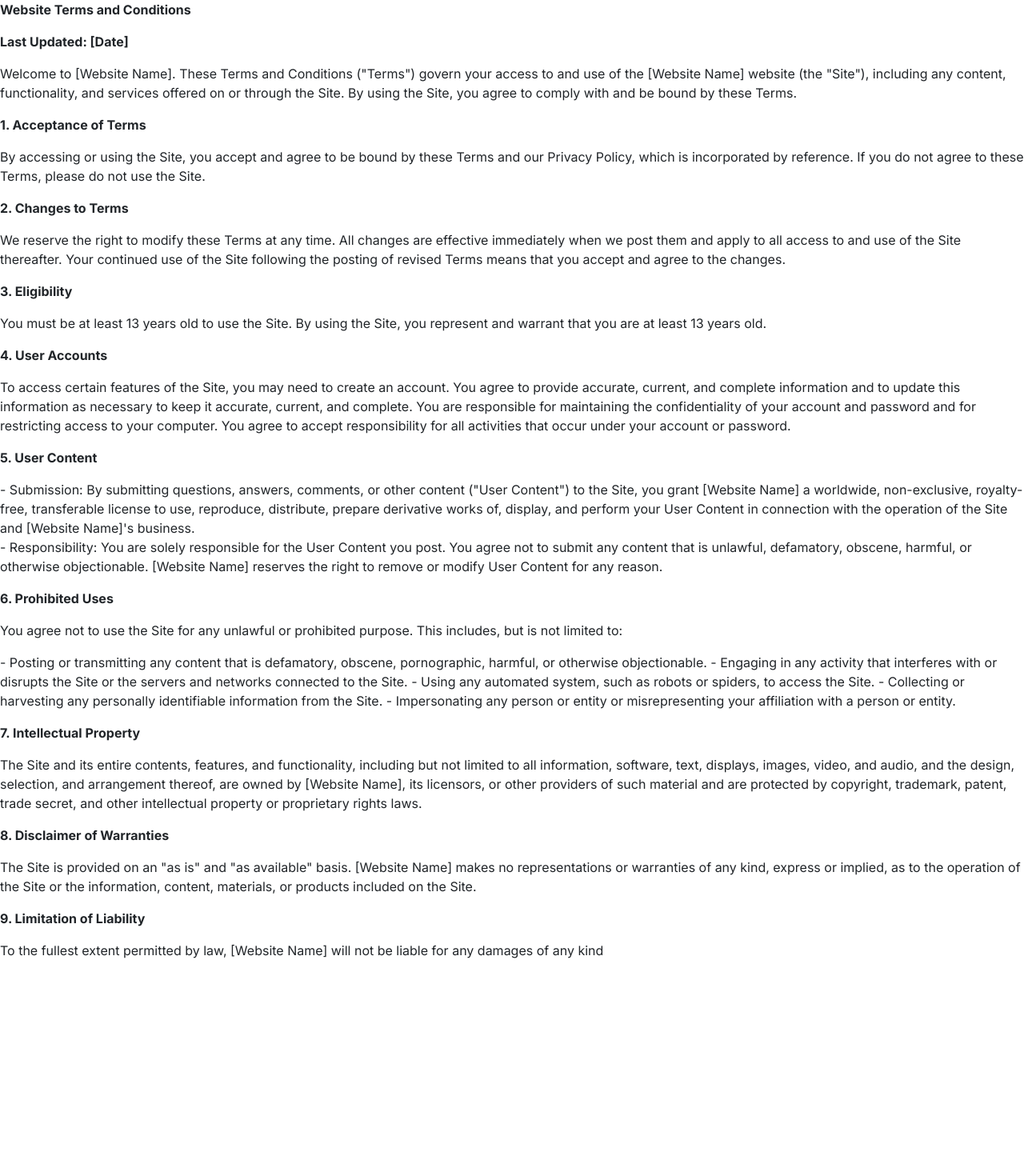
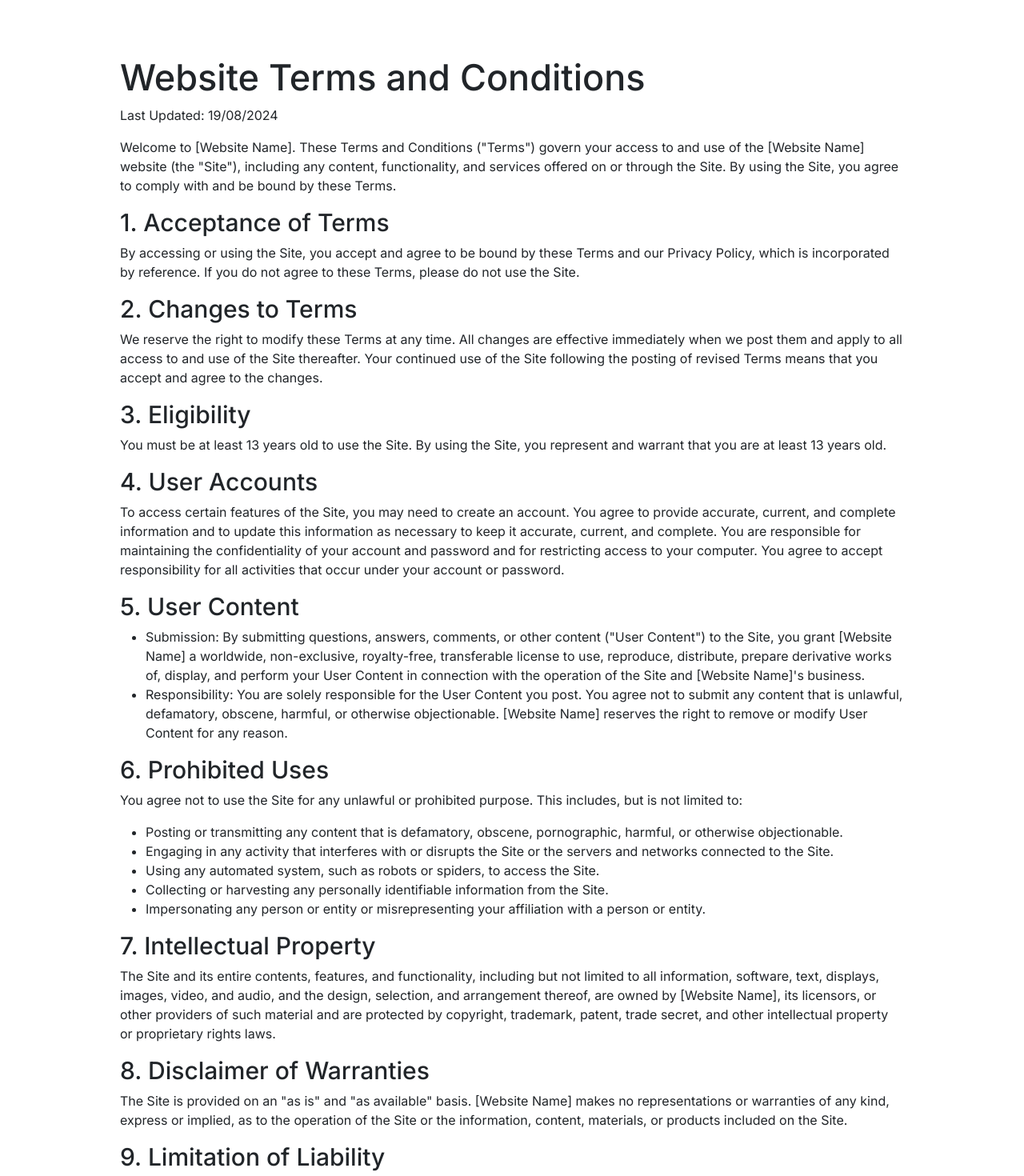
Before and after one commit to LuizGabrielGomes/project_react_english, a Next.js app: page /pages/termsAndConditions in a window 1280 px wide. Shown: the top 1470 px of the page at 80% size. Before the commit the page ends 1216 px from the top, so only its background shows below. Built offline with nearby package versions, Linux system fonts and the light colour scheme.

Commit message:
update terms and conditions

```diff
--- a/app/pages/termsAndConditions/page.jsx
+++ b/app/pages/termsAndConditions/page.jsx
@@ -1,56 +1,106 @@
+import "./styles.css"
+
 export default function termsAndConditions() {
     return (
         <>
 
-<p><strong>Website Terms and Conditions</strong></p>
+            <h1>
+                Website Terms and Conditions
+            </h1>
 
-<p><strong>Last Updated: [Date]</strong></p>
+            <p>
+                Last Updated: 19/08/2024
+            </p>
 
-<p>Welcome to [Website Name]. These Terms and Conditions ("Terms") govern your access to and use of the [Website Name] website (the "Site"), including any content, functionality, and services offered on or through the Site. By using the Site, you agree to comply with and be bound by these Terms.</p>
+            <p>
+                Welcome to [Website Name]. These Terms and Conditions ("Terms") govern your access to and use of the [Website Name] website (the "Site"), including any content, functionality, and services offered on or through the Site. By using the Site, you agree to comply with and be bound by these Terms.
+            </p>
 
-<p><strong> 1. Acceptance of Terms</strong></p>
+            <h2>
+                1. Acceptance of Terms
+            </h2>
 
-<p>By accessing or using the Site, you accept and agree to be bound by these Terms and our Privacy Policy, which is incorporated by reference. If you do not agree to these Terms, please do not use the Site.</p>
+            <p>
+                By accessing or using the Site, you accept and agree to be bound by these Terms and our Privacy Policy, which is incorporated by reference. If you do not agree to these Terms, please do not use the Site.
+            </p>
 
-<p><strong>2. Changes to Terms</strong></p>
+            <h2>
+                2. Changes to Terms
+            </h2>
 
-<p>We reserve the right to modify these Terms at any time. All changes are effective immediately when we post them and apply to all access to and use of the Site thereafter. Your continued use of the Site following the posting of revised Terms means that you accept and agree to the changes.</p>
+            <p>
+                We reserve the right to modify these Terms at any time. All changes are effective immediately when we post them and apply to all access to and use of the Site thereafter. Your continued use of the Site following the posting of revised Terms means that you accept and agree to the changes.
+            </p>
 
-<p><strong>3. Eligibility</strong></p>
+            <h2>
+                3. Eligibility
+            </h2>
 
-<p>You must be at least 13 years old to use the Site. By using the Site, you represent and warrant that you are at least 13 years old.</p>
+            <p>
+                You must be at least 13 years old to use the Site. By using the Site, you represent and warrant that you are at least 13 years old.
+            </p>
 
-<p><strong>4. User Accounts</strong></p>
+            <h2>
+                4. User Accounts
+            </h2>
 
-<p>To access certain features of the Site, you may need to create an account. You agree to provide accurate, current, and complete information and to update this information as necessary to keep it accurate, current, and complete. You are responsible for maintaining the confidentiality of your account and password and for restricting access to your computer. You agree to accept responsibility for all activities that occur under your account or password.</p>
+            <p>
+                To access certain features of the Site, you may need to create an account. You agree to provide accurate, current, and complete information and to update this information as necessary to keep it accurate, current, and complete. You are responsible for maintaining the confidentiality of your account and password and for restricting access to your computer. You agree to accept responsibility for all activities that occur under your account or password.
+            </p>
 
-<p><strong>5. User Content</strong></p>
+            <h2>
+                5. User Content
+            </h2>
 
-- Submission: By submitting questions, answers, comments, or other content ("User Content") to the Site, you grant [Website Name] a worldwide, non-exclusive, royalty-free, transferable license to use, reproduce, distribute, prepare derivative works of, display, and perform your User Content in connection with the operation of the Site and [Website Name]'s business.
+            <ul>
+                <li>
+                    Submission: By submitting questions, answers, comments, or other content ("User Content") to the Site, you grant [Website Name]  a worldwide, non-exclusive, royalty-free, transferable license to use, reproduce, distribute, prepare derivative works of, display, and perform your User Content in connection with the operation of the Site and [Website Name]'s business.
+                </li>
 
-<p>- Responsibility: You are solely responsible for the User Content you post. You agree not to submit any content that is unlawful, defamatory, obscene, harmful, or otherwise objectionable. [Website Name] reserves the right to remove or modify User Content for any reason.</p>
+                <li>
+                    Responsibility: You are solely responsible for the User Content you post. You agree not to submit any content that is unlawful, defamatory, obscene, harmful, or otherwise objectionable. [Website Name] reserves the right to remove or modify User Content for any reason.
+                </li>
+            </ul>
 
-<p><strong>6. Prohibited Uses</strong></p>
+            <h2>
+                6. Prohibited Uses
+            </h2>
 
-<p>You agree not to use the Site for any unlawful or prohibited purpose. This includes, but is not limited to:</p>
+            <p>
+                You agree not to use the Site for any unlawful or prohibited purpose. This includes, but is not limited to:
+            </p>
 
-<p>- Posting or transmitting any content that is defamatory, obscene, pornographic, harmful, or otherwise objectionable.
-- Engaging in any activity that interferes with or disrupts the Site or the servers and networks connected to the Site.
-- Using any automated system, such as robots or spiders, to access the Site.
-- Collecting or harvesting any personally identifiable information from the Site.
-- Impersonating any person or entity or misrepresenting your affiliation with a person or entity.</p>
+            <ul>
+                <li>Posting or transmitting any content that is defamatory, obscene, pornographic, harmful, or otherwise objectionable.</li>
+                <li>Engaging in any activity that interferes with or disrupts the Site or the servers and networks connected to the Site.</li>
+                <li>Using any automated system, such as robots or spiders, to access the Site.</li>
+                <li>Collecting or harvesting any personally identifiable information from the Site.</li>
+                <li>Impersonating any person or entity or misrepresenting your affiliation with a person or entity.</li>
+            </ul>
 
-<p><strong> 7. Intellectual Property</strong></p>
+            <h2>
+                7. Intellectual Property
+            </h2>
 
-<p>The Site and its entire contents, features, and functionality, including but not limited to all information, software, text, displays, images, video, and audio, and the design, selection, and arrangement thereof, are owned by [Website Name], its licensors, or other providers of such material and are protected by copyright, trademark, patent, trade secret, and other intellectual property or proprietary rights laws.</p>
+            <p>
+                The Site and its entire contents, features, and functionality, including but not limited to all information, software, text, displays, images, video, and audio, and the design, selection, and arrangement thereof, are owned by [Website Name], its licensors, or other providers of such material and are protected by copyright, trademark, patent, trade secret, and other intellectual property or proprietary rights laws.
+            </p>
 
-<p><strong>8. Disclaimer of Warranties</strong></p>
+            <h2>
+                8. Disclaimer of Warranties
+            </h2>
 
-<p>The Site is provided on an "as is" and "as available" basis. [Website Name] makes no representations or warranties of any kind, express or implied, as to the operation of the Site or the information, content, materials, or products included on the Site.</p>
+            <p>
+                The Site is provided on an "as is" and "as available" basis. [Website Name] makes no representations or warranties of any kind, express or implied, as to the operation of the Site or the information, content, materials, or products included on the Site.
+            </p>
 
-<p><strong>9. Limitation of Liability</strong></p>
+            <h2>
+                9. Limitation of Liability
+            </h2>
 
-<p>To the fullest extent permitted by law, [Website Name] will not be liable for any damages of any kind</p>
+            <p>
+                To the fullest extent permitted by law, [Website Name] will not be liable for any damages of any kind
+            </p>
         </>
     )
 }
--- /dev/null
+++ b/app/pages/termsAndConditions/styles.css
@@ -0,0 +1,13 @@
+h1 {
+    font-size: 45px;
+}
+
+h2 {
+    font-size: 30px;
+}
+
+body {
+    padding: 150px;
+    padding-top: 70px;
+    padding-bottom: 70px;
+}
```
